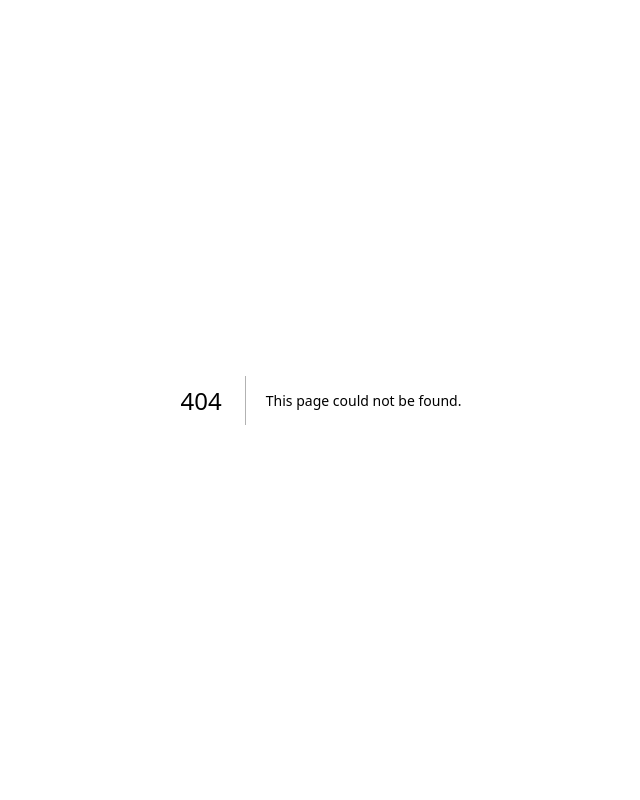
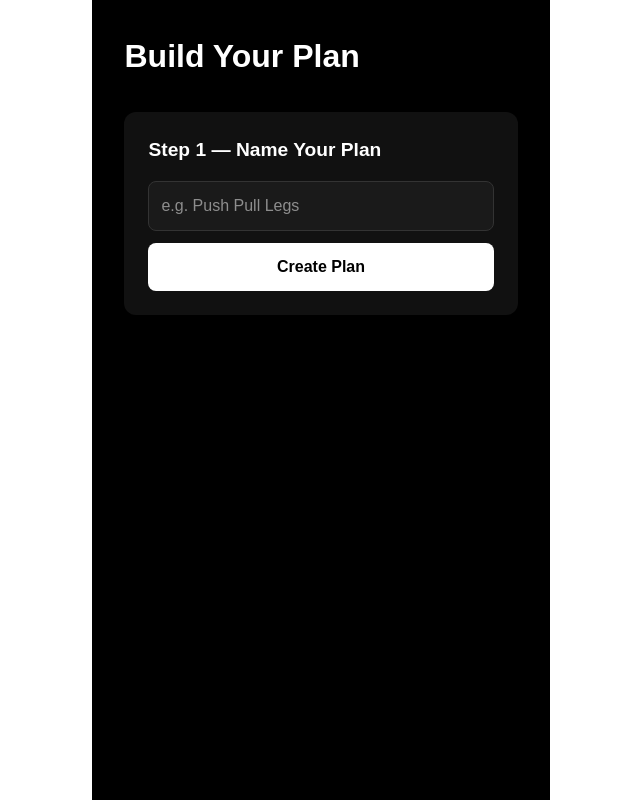
Before and after one commit to ladjei7/forgeload, a Next.js app: page /plan in a window 1280 px wide. Before the commit this address had no page. Shown: the whole page, without its empty margins (319-959 px from the left). Built offline with nearby package versions, Linux system fonts and the light colour scheme; no server answers.

Commit message:
Add plan page with Supabase integration

```diff
--- /dev/null
+++ b/app/lib/supabase.ts
@@ -0,0 +1,6 @@
+import { createClient } from '@supabase/supabase-js';
+
+export const supabase = createClient(
+  process.env.NEXT_PUBLIC_SUPABASE_URL!,
+  process.env.NEXT_PUBLIC_SUPABASE_ANON_KEY!
+);
--- /dev/null
+++ b/app/plan/page.tsx
@@ -0,0 +1,134 @@
+'use client';
+import { useState } from 'react';
+import { supabase } from '../lib/supabase';
+
+export default function PlanPage() {
+  const [planName, setPlanName] = useState('');
+  const [dayName, setDayName] = useState('');
+  const [exerciseName, setExerciseName] = useState('');
+  const [targetSets, setTargetSets] = useState('');
+  const [repMin, setRepMin] = useState('');
+  const [repMax, setRepMax] = useState('');
+  const [currentPlanId, setCurrentPlanId] = useState<string | null>(null);
+  const [currentDayId, setCurrentDayId] = useState<string | null>(null);
+  const [message, setMessage] = useState('');
+
+  async function createPlan() {
+    if (!planName) return;
+    const { data, error } = await supabase
+      .from('workout_plans')
+      .insert([{ name: planName }])
+      .select()
+      .single();
+    if (error) { setMessage('Error: ' + error.message); return; }
+    setCurrentPlanId(data.id);
+    setMessage('Plan created: ' + data.name);
+  }
+
+  async function addDay() {
+    if (!dayName || !currentPlanId) return;
+    const { data, error } = await supabase
+      .from('workout_days')
+      .insert([{ plan_id: currentPlanId, day_name: dayName, sort_order: 0 }])
+      .select()
+      .single();
+    if (error) { setMessage('Error: ' + error.message); return; }
+    setCurrentDayId(data.id);
+    setMessage('Day added: ' + data.day_name);
+  }
+
+  async function addExercise() {
+    if (!exerciseName || !currentDayId) return;
+    const { error } = await supabase
+      .from('plan_exercises')
+      .insert([{
+        workout_day_id: currentDayId,
+        exercise_name: exerciseName,
+        target_sets: parseInt(targetSets),
+        rep_min: parseInt(repMin),
+        rep_max: parseInt(repMax),
+        sort_order: 0
+      }]);
+    if (error) { setMessage('Error: ' + error.message); return; }
+    setMessage('Exercise added: ' + exerciseName);
+    setExerciseName('');
+  }
+
+  return (
+    <main style={{ minHeight: '100vh', background: '#000', color: '#fff', padding: '2rem', maxWidth: '600px', margin: '0 auto' }}>
+      <h1 style={{ fontSize: '2rem', fontWeight: 'bold', marginBottom: '2rem' }}>Build Your Plan</h1>
+
+      {/* Step 1 - Create Plan */}
+      <div style={{ background: '#111', borderRadius: '12px', padding: '1.5rem', marginBottom: '1rem' }}>
+        <h2 style={{ fontSize: '1.2rem', fontWeight: 'bold', marginBottom: '1rem' }}>Step 1 — Name Your Plan</h2>
+        <input
+          type="text"
+          placeholder="e.g. Push Pull Legs"
+          value={planName}
+          onChange={e => setPlanName(e.target.value)}
+          style={{ width: '100%', padding: '0.75rem', borderRadius: '8px', border: '1px solid #333', background: '#1a1a1a', color: '#fff', fontSize: '16px', marginBottom: '0.75rem', boxSizing: 'border-box' }}
+        />
+        <button
+          onClick={createPlan}
+          style={{ width: '100%', padding: '0.75rem', borderRadius: '8px', background: '#fff', color: '#000', fontWeight: 'bold', fontSize: '16px', cursor: 'pointer', border: 'none' }}
+        >
+          Create Plan
+        </button>
+      </div>
+
+      {/* Step 2 - Add Day */}
+      {currentPlanId && (
+        <div style={{ background: '#111', borderRadius: '12px', padding: '1.5rem', marginBottom: '1rem' }}>
+          <h2 style={{ fontSize: '1.2rem', fontWeight: 'bold', marginBottom: '1rem' }}>Step 2 — Add a Training Day</h2>
+          <input
+            type="text"
+            placeholder="e.g. Monday - Push"
+            value={dayName}
+            onChange={e => setDayName(e.target.value)}
+            style={{ width: '100%', padding: '0.75rem', borderRadius: '8px', border: '1px solid #333', background: '#1a1a1a', color: '#fff', fontSize: '16px', marginBottom: '0.75rem', boxSizing: 'border-box' }}
+          />
+          <button
+            onClick={addDay}
+            style={{ width: '100%', padding: '0.75rem', borderRadius: '8px', background: '#fff', color: '#000', fontWeight: 'bold', fontSize: '16px', cursor: 'pointer', border: 'none' }}
+          >
+            Add Day
+          </button>
+        </div>
+      )}
+
+      {/* Step 3 - Add Exercise */}
+      {currentDayId && (
+        <div style={{ background: '#111', borderRadius: '12px', padding: '1.5rem', marginBottom: '1rem' }}>
+          <h2 style={{ fontSize: '1.2rem', fontWeight: 'bold', marginBottom: '1rem' }}>Step 3 — Add Exercises</h2>
+          <input
+            type="text"
+            placeholder="Exercise name"
+            value={exerciseName}
+            onChange={e => setExerciseName(e.target.value)}
+            style={{ width: '100%', padding: '0.75rem', borderRadius: '8px', border: '1px solid #333', background: '#1a1a1a', color: '#fff', fontSize: '16px', marginBottom: '0.75rem', boxSizing: 'border-box' }}
+          />
+          <div style={{ display: 'grid', gridTemplateColumns: '1fr 1fr 1fr', gap: '0.5rem', marginBottom: '0.75rem' }}>
+            <input type="number" placeholder="Sets" value={targetSets} onChange={e => setTargetSets(e.target.value)}
+              style={{ padding: '0.75rem', borderRadius: '8px', border: '1px solid #333', background: '#1a1a1a', color: '#fff', fontSize: '16px' }} />
+            <input type="number" placeholder="Min reps" value={repMin} onChange={e => setRepMin(e.target.value)}
+              style={{ padding: '0.75rem', borderRadius: '8px', border: '1px solid #333', background: '#1a1a1a', color: '#fff', fontSize: '16px' }} />
+            <input type="number" placeholder="Max reps" value={repMax} onChange={e => setRepMax(e.target.value)}
+              style={{ padding: '0.75rem', borderRadius: '8px', border: '1px solid #333', background: '#1a1a1a', color: '#fff', fontSize: '16px' }} />
+          </div>
+          <button
+            onClick={addExercise}
+            style={{ width: '100%', padding: '0.75rem', borderRadius: '8px', background: '#fff', color: '#000', fontWeight: 'bold', fontSize: '16px', cursor: 'pointer', border: 'none' }}
+          >
+            Add Exercise
+          </button>
+        </div>
+      )}
+
+      {message && (
+        <div style={{ background: '#1a1a1a', borderRadius: '8px', padding: '1rem', marginTop: '1rem', color: '#4ade80', fontSize: '14px' }}>
+          {message}
+        </div>
+      )}
+    </main>
+  );
+}
--- a/package.json
+++ b/package.json
@@ -9,6 +9,7 @@
     "lint": "eslint"
   },
   "dependencies": {
+    "@supabase/supabase-js": "^2.112.4",
     "next": "16.3.2",
     "react": "19.2.8",
     "react-dom": "19.2.8"
```
Also changed, not shown: app/history/page.tsx (added), app/log/page.tsx (added), 1 other file (tests, documents, lock files or other folders).
